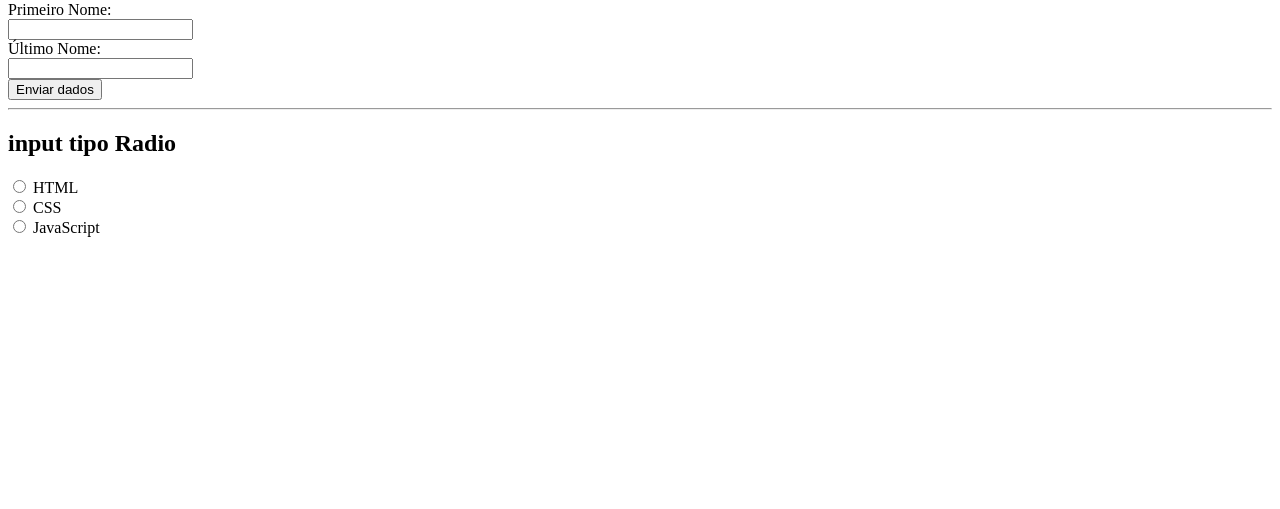
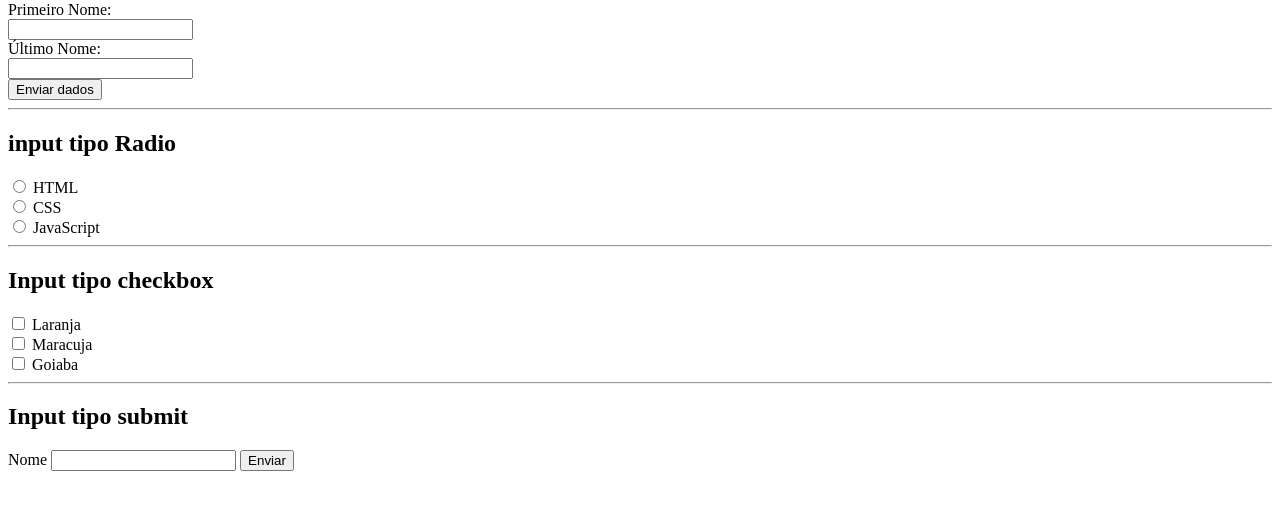
Before and after one commit to DannDevfull/conteudo-html-sp15, a plain HTML site: page Aula16/index03.html in a window 1280 px wide. Shown: the part 79-588 px from the top of the page. Drawn offline with Linux system fonts and the light colour scheme.

Commit message:
Aula 16 HTML - Finalizando introdução ao conteúdo sobre Formulários no HTML

```diff
--- a/Aula16/index03.html
+++ b/Aula16/index03.html
@@ -60,5 +60,35 @@
                 Se eu colocar mais name, poderei selecionar mais de um.
              -->
         </form>
+
+        <hr>
+
+        <h2>Input tipo checkbox</h2>
+
+        <form>
+            <input type="checkbox" name="fruta-1" id="laranja" value="laranja">
+            <label for="laranja">Laranja</label>
+            <br>
+
+            <input type="checkbox" name="fruta-2" id="maracuja" value="maracuja">
+            <label for="maracuja">Maracuja</label>
+            <br>
+
+            <input type="checkbox" name="fruta-3" id="goiaba" value="goiaba">
+            <label for="goiaba">Goiaba</label>
+            <br>
+            <!-- O for da Label deve ser o mesmo do Id -->
+        </form>
+
+        <hr>
+
+        <h2>Input tipo submit</h2>
+
+        <form action="index.html">
+            <label for="nome">Nome</label>
+            <input type="text" name="nome" id="nome">
+            <input type="submit" value="Enviar">
+            <!-- <button type="submit">Verificar</button> -->
+        </form>
     </body>
 </html>
```
